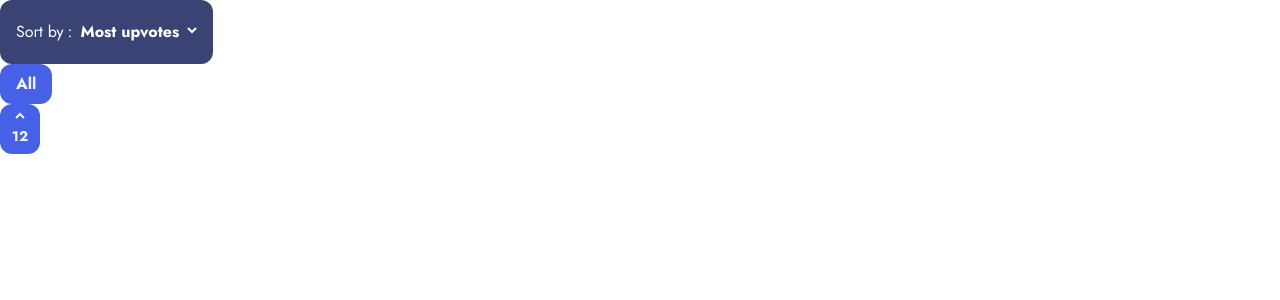
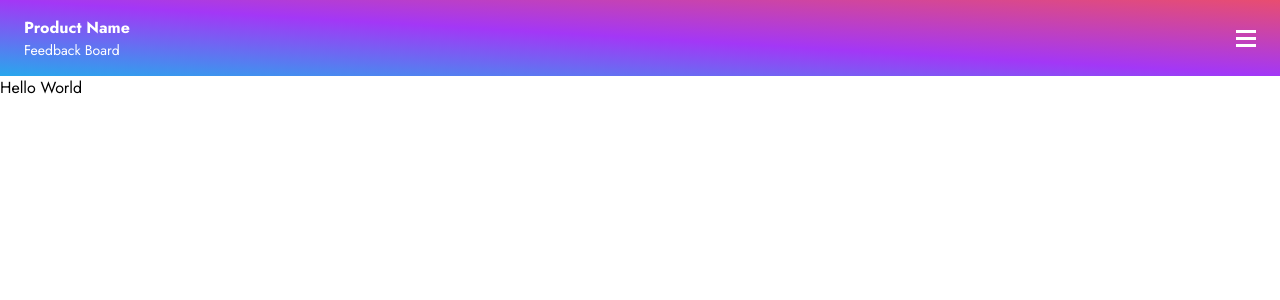
Before and after one commit to Jamario/productfeedback, a Next.js app: page / in a window 1280 px wide. Shown: the top 300 px of the page. Built offline with nearby package versions, Linux system fonts and the light colour scheme.

Commit message:
Updated the header component. Started to add the sidebar.

```diff
--- /dev/null
+++ b/components/Sidebar.tsx
@@ -0,0 +1,17 @@
+interface SidebarProps {
+    isSideBarOpen: boolean;
+}
+
+const Sidebar = ({ isSideBarOpen }: SidebarProps) => {
+    return (
+        <div
+            className={`w-[270px] bg-blue-500 absolute top-0 right-0 bottom-0 ${
+                isSideBarOpen ? "translate-x-0" : "translate-x-full"
+            }`}
+        >
+            Sidebar
+        </div>
+    );
+};
+
+export default Sidebar;
--- /dev/null
+++ b/components/headers/MainHeader.tsx
@@ -0,0 +1,25 @@
+import CloseIcon from "../icons/Close";
+import HamburgerIcon from "../icons/Hamburger";
+
+interface MainHeaderProps {
+    isSideBarOpen: boolean;
+    setIsSideBarOpen: (isSideBarOpen: boolean) => void;
+}
+
+const MainHeader = ({ isSideBarOpen, setIsSideBarOpen }: MainHeaderProps) => {
+    const toggleSideBar = () => {
+        setIsSideBarOpen(!isSideBarOpen);
+    };
+
+    return (
+        <header className="flex justify-between items-center bg-gradient-to-tr from-gradientColors-from via-gradientColors-via to-gradientColors-to text-white px-6 py-4">
+            <div>
+                <strong>Product Name</strong>
+                <div className="text-sm">Feedback Board</div>
+            </div>
+            <button onClick={toggleSideBar}>{isSideBarOpen ? <CloseIcon /> : <HamburgerIcon />}</button>
+        </header>
+    );
+};
+
+export default MainHeader;
--- /dev/null
+++ b/components/icons/Close.tsx
@@ -0,0 +1,17 @@
+interface CloseProps {
+    className?: string;
+}
+
+const Close = ({ className }: CloseProps) => {
+    return (
+        <svg xmlns="http://www.w3.org/2000/svg" width="18" height="18" className={className}>
+            <path
+                fill="currentcolor"
+                fillRule="evenodd"
+                d="M15.01.368l2.122 2.122-6.01 6.01 6.01 6.01-2.122 2.122L9 10.622l-6.01 6.01L.868 14.51 6.88 8.5.87 2.49 2.988.368 9 6.38 15.01.37z"
+            />
+        </svg>
+    );
+};
+
+export default Close;
--- /dev/null
+++ b/components/icons/Hamburger.tsx
@@ -0,0 +1,13 @@
+interface HamburgerProps {
+    className?: string;
+}
+
+const Hamburger = ({ className }: HamburgerProps) => {
+    return (
+        <svg xmlns="http://www.w3.org/2000/svg" width="20" height="17" className={className}>
+            <path fill="currentcolor" fillRule="evenodd" d="M0 0h20v3H0zM0 7h20v3H0zM0 14h20v3H0z" />
+        </svg>
+    );
+};
+
+export default Hamburger;
--- /dev/null
+++ b/components/layouts/main.tsx
@@ -0,0 +1,22 @@
+import { useState } from "react";
+import Header from "../headers/MainHeader";
+import Sidebar from "../Sidebar";
+
+type MainLayoutProps = {
+    children: React.ReactNode;
+};
+
+const MainLayout = ({ children }: MainLayoutProps) => {
+    const [isSideBarOpen, setIsSideBarOpen] = useState(false);
+    return (
+        <div className="flex flex-col h-screen">
+            <Header isSideBarOpen={isSideBarOpen} setIsSideBarOpen={setIsSideBarOpen} />
+            <div className="relative flex-1 overflow-x-hidden">
+                <main className="flex-1">{children}</main>
+                <Sidebar isSideBarOpen={isSideBarOpen} />
+            </div>
+        </div>
+    );
+};
+
+export default MainLayout;
--- a/pages/_app.tsx
+++ b/pages/_app.tsx
@@ -1,14 +1,27 @@
 import "@/styles/globals.css";
+import type { ReactElement, ReactNode } from "react";
+import type { NextPage } from "next";
 import type { AppProps } from "next/app";
 
 import { Jost } from "next/font/google";
 
 const jost = Jost({ variable: "--font-jost", subsets: ["latin"] });
 
-export default function App({ Component, pageProps }: AppProps) {
+export type NextPageWithLayout<P = {}, IP = P> = NextPage<P, IP> & {
+    getLayout?: (page: ReactElement) => ReactNode;
+};
+
+type AppPropsWithLayout = AppProps & {
+    Component: NextPageWithLayout;
+};
+
+export default function App({ Component, pageProps }: AppPropsWithLayout) {
+    const getLayout = Component.getLayout ?? ((page) => page);
+
     return (
         <main className={`${jost.variable} font-sans`}>
-            <Component {...pageProps} />
+            {/* <Component {...pageProps} /> */}
+            {getLayout(<Component {...pageProps} />)}
         </main>
     );
 }
--- a/pages/index.tsx
+++ b/pages/index.tsx
@@ -1,21 +1,14 @@
-import DropdownFilter from "@/components/DropdownFilter";
-import Indicator from "@/components/Indicator";
-import UpvoteButton from "@/components/UpvoteButton";
+import type { ReactElement } from "react";
+import type { NextPageWithLayout } from "./_app";
 
-const Home = () => {
-    return (
-        <main>
-            <div>
-                <DropdownFilter value="Most upvotes" />
-                <br />
-                <Indicator isActive={true}>All</Indicator>
-                <br />
-                <UpvoteButton isActive={true} onClick={() => console.log("12")}>
-                    12
-                </UpvoteButton>
-            </div>
-        </main>
-    );
+import MainLayout from "@/components/layouts/main";
+
+const Home: NextPageWithLayout = () => {
+    return <div>Hello World</div>;
+};
+
+Home.getLayout = function getLayout(page: ReactElement) {
+    return <MainLayout>{page}</MainLayout>;
 };
 
 export default Home;
--- a/tailwind.config.js
+++ b/tailwind.config.js
@@ -20,6 +20,11 @@ module.exports = {
                     dark: "#647196",
                 },
                 "theme-orange": "#F49F85",
+                gradientColors: {
+                    to: "#E84D70",
+                    via: "#A337F6",
+                    from: "#28A7ED",
+                },
             },
             fontFamily: {
                 sans: ["var(--font-jost)", ...fontFamily.sans],
```
Also changed, not shown: components/icons/icon-hamburger.svg (added), images/illustration-empty.svg (added).
